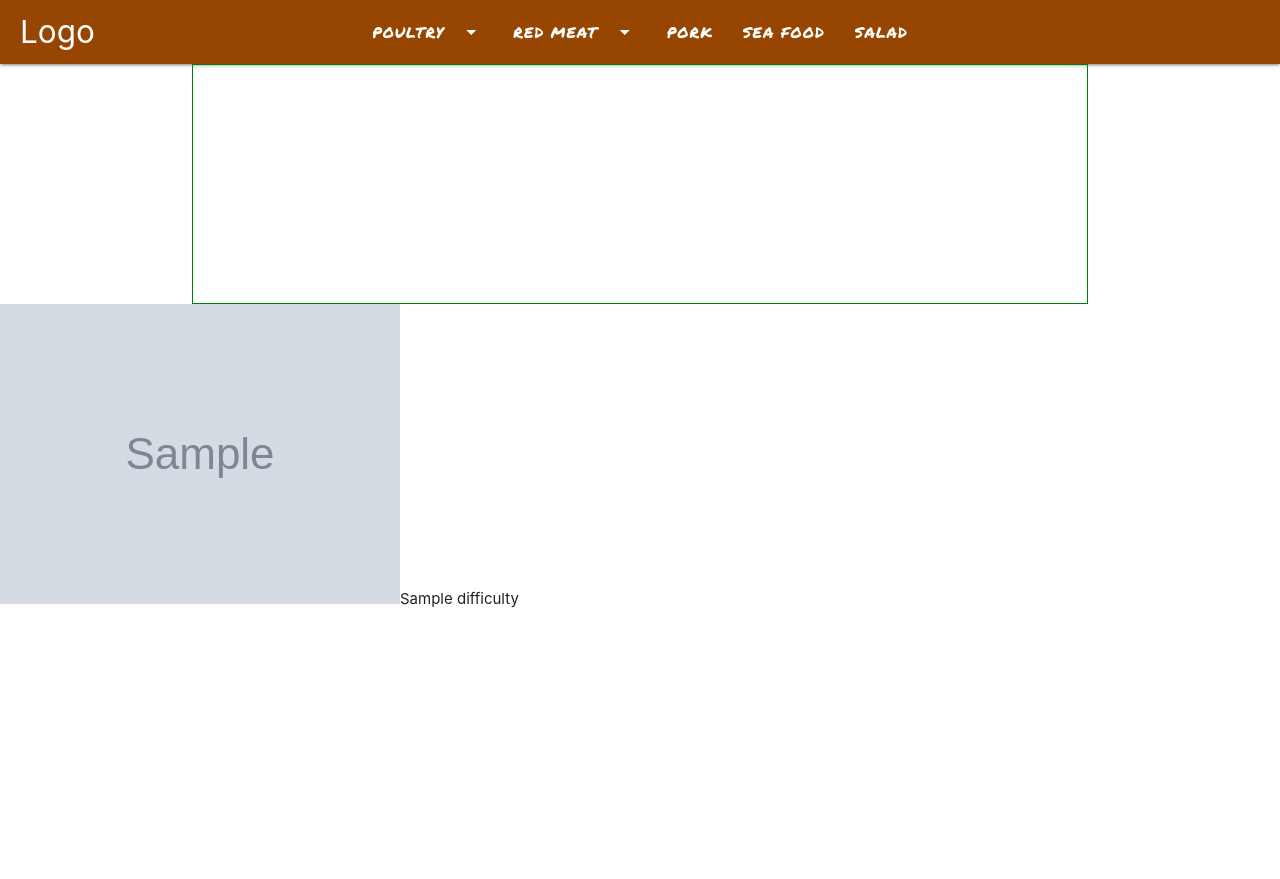
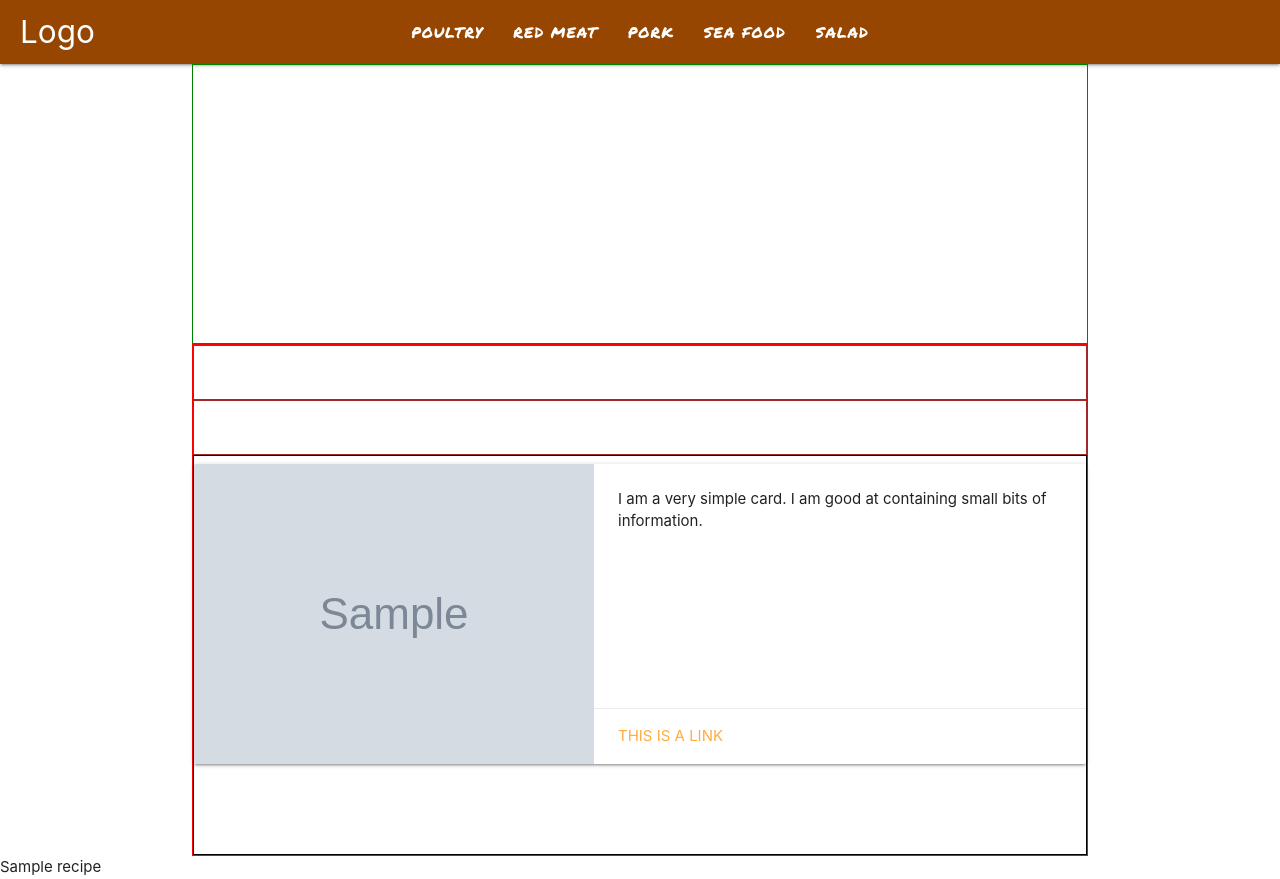
Before and after one commit to rimantascode/MS3-cookbook, a Flask app: page / in a window 1280 px wide. Before the commit the page ends 608 px from the top, so only its background shows below. Run offline with Flask 2, Linux system fonts and the light colour scheme; grey boxes marked "Sample" are stand-in pictures; a database or web service that is not in the repository returns one stand-in record (values such as "Sample title"); some libraries are stand-ins or nearby versions.

Commit message:
removed nav-bar subfolders and added a card in searrch list section

```diff
--- a/app.py
+++ b/app.py
@@ -14,7 +14,7 @@ mongo = PyMongo(app)
 @app.route('/index')
 def get_tasks():
     return render_template("index.html",
-                           recipe=mongo.db.difficulty.find())
+                           recipe=mongo.db.recipe.find())
 
 
 if __name__ == '__main__':
--- a/static/css/style.css
+++ b/static/css/style.css
@@ -30,5 +30,52 @@ font-family: "Roboto", sans-serif;
 }
 .picture-area {
   border: 1px solid green;
-  height: 30vh;
+  height: 35vh;
 }
+/*
+<div
+  class="container search-results"
+  > <div
+  class="search-result-bar"
+  > </div
+  > <div
+  class="search-results-list"
+  > </div
+  >
+  */
+.search-results {
+  border: 1px solid red;
+}
+.search-result-bar {
+  border: 1px solid brown;
+  height: 55px;
+}
+.search-results-list {
+  border: 1px solid black;
+  height: 400px;
+}
+
+.image-container {
+  height: 126px;
+  width: 126px;
+  margin: 0 auto;
+  margin-top: 12px;
+}
+/*.card-image {
+  padding: 0;
+  margin: 0;
+  height: 150px;
+  border: 1px solid red;
+  border-top-left-radius: 75px;
+  border-bottom-left-radius: 75px;
+}
+
+.card-content {
+  padding: 0;
+  margin: 0;
+  height: 150px;
+  border: 1px solid green;
+  border-top-right-radius: 75px;
+  border-bottom-right-radius: 75px;
+}
+*/
--- a/templates/base.html
+++ b/templates/base.html
@@ -29,15 +29,11 @@
           ><i class="material-icons">menu</i></a
         >
         <ul class="centered hide-on-med-and-down">
-          <li class="nav-links dropdown-trigger" data-target="dropdown1">
-            <a href="#"
-              >POULTRY<i class="material-icons right">arrow_drop_down</i></a
-            >
+          <li class="nav-links dropdown-trigger">
+            <a href="#">POULTRY</a>
           </li>
           <li class="nav-links">
-            <a class="dropdown-trigger" href="#!" data-target="dropdown4"
-              >RED MEAT<i class="material-icons right">arrow_drop_down</i></a
-            >
+            <a class="dropdown-trigger" href="#!">RED MEAT</a>
           </li>
           <li class="nav-links"><a href="#">PORK</a></li>
           <li class="nav-links"><a href="#">SEA FOOD</a></li>
@@ -61,30 +57,7 @@
       <li><a href="mobile.html">SEA FOOD</a></li>
       <li><a href="mobile.html">SALAD</a></li>
     </ul>
-    <ul id="dropdown1" class="dropdown-content">
-      <li class="nav-link-for-dropdown"><a href="#!">Chicken</a></li>
-      <li class="nav-link-for-dropdown"><a href="#!">Turkey</a></li>
-      <li class="divider"></li>
-      <li class="nav-link-for-dropdown"><a href="#!">Duck</a></li>
-    </ul>
-    <ul id="dropdown2" class="dropdown-content">
-      <li class="nav-link-for-dropdown"><a href="#!">Chicken</a></li>
-      <li class="nav-link-for-dropdown"><a href="#!">Turkey</a></li>
-      <li class="divider"></li>
-      <li class="nav-link-for-dropdown"><a href="#!">Duck</a></li>
-    </ul>
-    <ul id="dropdown3" class="dropdown-content">
-      <li class="nav-link-for-dropdown"><a href="#!">Lamb</a></li>
-      <li class="nav-link-for-dropdown"><a href="#!">Beef</a></li>
-      <li class="divider"></li>
-      <li class="nav-link-for-dropdown"><a href="#!">Duck</a></li>
-    </ul>
-    <ul id="dropdown4" class="dropdown-content">
-      <li class="nav-link-for-dropdown"><a href="#!">Lamb</a></li>
-      <li class="nav-link-for-dropdown"><a href="#!">Beef</a></li>
-      <li class="divider"></li>
-      <li class="nav-link-for-dropdown"><a href="#!">Duck</a></li>
-    </ul>
+
     {% block content %} {% endblock %}
     <script>
       $(document).ready(function () {
--- a/templates/index.html
+++ b/templates/index.html
@@ -1,4 +1,29 @@
 {% extends 'base.html'%} {% block content %}
-<div class="container picture-area"></div>
-{%for ingrediants in recipe %}
-<img src="{{ingrediants.picture_url}}" />{{ingrediants}}{%endfor%} {%endblock%}
+<div class="col s12 container picture-area"></div>
+<div class="col s12 container search-results">
+  <div class="col s12 search-result-bar"></div>
+  <div class="col s12 search-result-bar"></div>
+  {%for ingrediants in recipe %}
+  <div class="search-results-list">
+    <div class="col s12 m7">
+      <div class="card horizontal">
+        <div class="card-image">
+          <img width="150" src="{{ingrediants.picture_url}}" />
+        </div>
+        <div class="card-stacked">
+          <div class="card-content">
+            <p>
+              I am a very simple card. I am good at containing small bits of
+              information.
+            </p>
+          </div>
+          <div class="card-action">
+            <a href="#">This is a link</a>
+          </div>
+        </div>
+      </div>
+    </div>
+  </div>
+</div>
+
+<!--<img src="{{ingrediants.picture_url}}" />-->{{ingrediants}}{%endfor%}{%endblock%}
```
